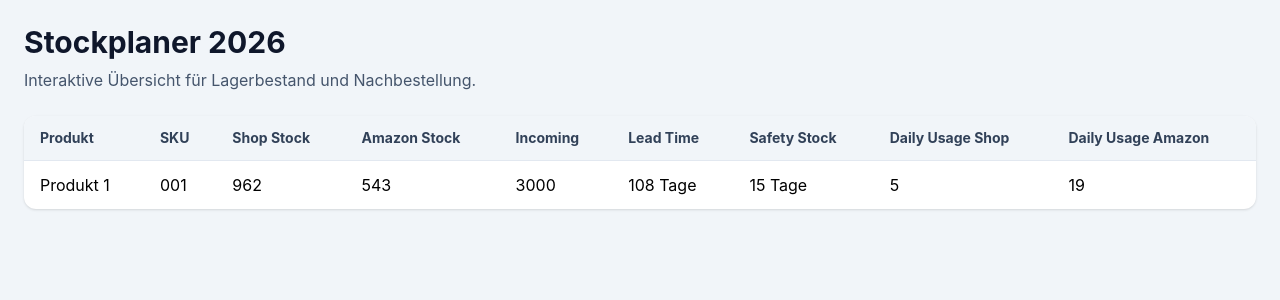
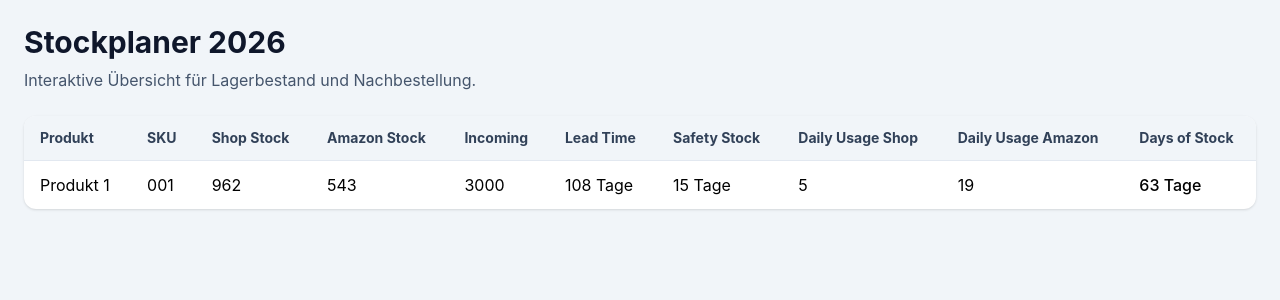
Before and after one commit to firasb1998/stockplaner-app, a React (Vite) app: page / in a window 1280 px wide. Shown: the top 300 px of the page. Built offline with nearby package versions, Linux system fonts and the light colour scheme.

Commit message:
Display days of stock

```diff
--- a/src/App.tsx
+++ b/src/App.tsx
@@ -1,4 +1,5 @@
 import { initialProducts } from "./data/products";
+import { getDaysOfStock } from "./utils/calculations";
 
 function App() {
   return (
@@ -27,6 +28,7 @@ function App() {
                 <th className="px-4 py-3">Safety Stock</th>
                 <th className="px-4 py-3">Daily Usage Shop</th>
                 <th className="px-4 py-3">Daily Usage Amazon</th>
+                <th className="px-4 py-3">Days of Stock</th>
               </tr>
             </thead>
 
@@ -50,6 +52,10 @@ function App() {
                   <td className="px-4 py-3">{product.dailyUsageShop}</td>
 
                   <td className="px-4 py-3">{product.dailyUsageAmazon}</td>
+
+                  <td className="px-4 py-3 font-medium">
+                    {getDaysOfStock(product)} Tage
+                  </td>
                 </tr>
               ))}
             </tbody>
--- a/src/utils/calculations.ts
+++ b/src/utils/calculations.ts
@@ -16,5 +16,5 @@ export function getDaysOfStock(product: Product) {
     return 0;
   }
 
-  return totalStock / dailyUsage;
+  return Math.ceil(totalStock / dailyUsage);
 }
```
